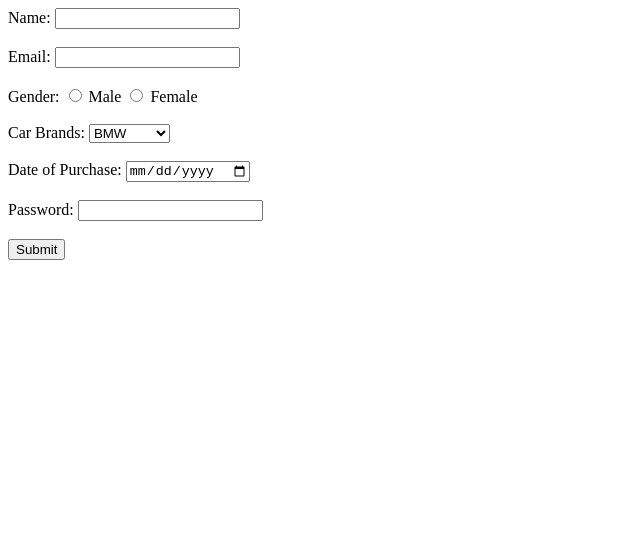
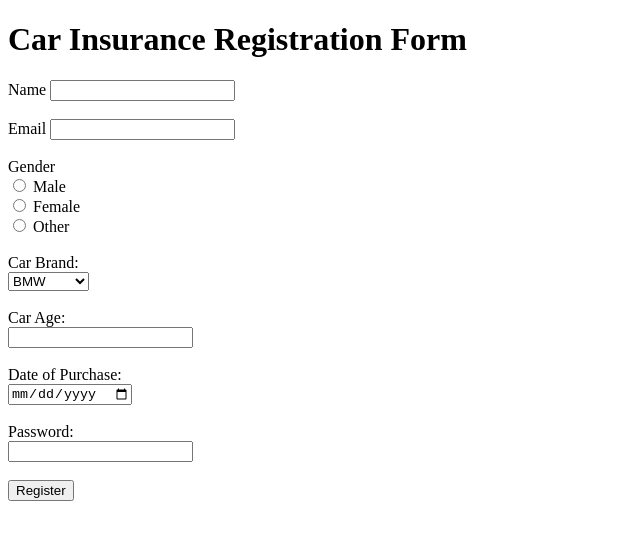
Before and after one commit to acciojob/car-insurance-form-Vanshsharma75, a website: page main.html in a window 1280 px wide. Shown: the whole page, without its empty margins (0-640 px from the left). Drawn offline with Linux system fonts and the light colour scheme.

Commit message:
created a submission

```diff
--- a/main.html
+++ b/main.html
@@ -3,42 +3,46 @@
 <html>
 
 <head>
-    <link rel="stylesheet" href="styles.css">
-    <title>Sample Form</title>
+	<link rel="stylesheet" href="styles.css">
 </head>
 
-<body>
+<body><h1>Car Insurance Registration Form</h1>
+	<form method="POST">
+		<label for="name">Name</label>
+		<input type="text" id="name" required><br><br>
+		<label for="email">Email</label>
+		<input type="email" id="email" required><br><br>
 
-    <form>
-        <label for="name">Name: </label>
-        <input id="name" type="text" name="name"><br><br>
+		<label>Gender</label><br>
+        <input type="radio" id="male" name="gender" value="male" required>
+        <label for="male">Male</label><br>
+        <input type="radio" id="female" name="gender" value="female" required>
+        <label for="female">Female</label><br>
+        <input type="radio" id="other" name="gender" value="other" required>
+        <label for="other">Other</label><br><br>
 
-        <label for="email">Email: </label>
-        <input id="email" type="email" name="email"><br><br>
-
-        <label>Gender: </label>
-        <input type="radio" id="male" name="gender" value="male">
-        <label for="male">Male</label>
-        <input type="radio" id="female" name="gender" value="female">
-        <label for="female">Female</label><br><br>
-
-        <label for="cars">Car Brands: </label>
+		 <label for="cars">Car Brand:</label><br>
         <select id="cars" name="cars">
             <option value="bmw">BMW</option>
             <option value="audi">Audi</option>
             <option value="mercedes">Mercedes</option>
         </select><br><br>
 
-        <label for="dop">Date of Purchase: </label>
-        <input type="date" id="dop" name="dop"><br><br>
+		 <label for="carage">Car Age:</label><br>
+        <input type="number" id="carage" name="carage" required><br><br>
 
-        <label for="password">Password: </label>
-        <input id="password" type="password" name="password"><br><br>
+		 <label for="dop">Date of Purchase:</label><br>
+        <input type="date" id="dop" name="dop" required><br><br>
 
-        <button type="submit">Submit</button>
-    </form>
+		 <label for="password">Password:</label><br>
+        <input type="password" id="password" name="password" required><br><br>
 
-    <script type="text/javascript" src="./script.js"></script>
+		  <button type="submit">Register</button>
+	</form>
+	<!-- the entire body must be written by student -->
+    <script type="text/javascript" src="./script.js">
+</script>
+
 </body>
 
 </html>
```
